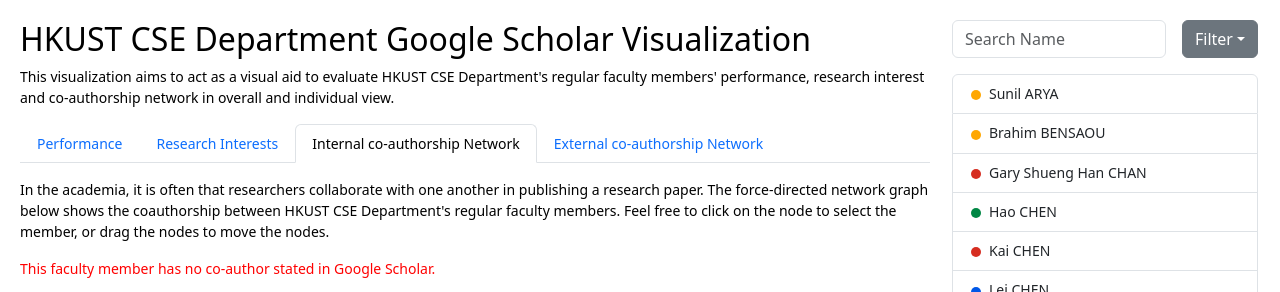
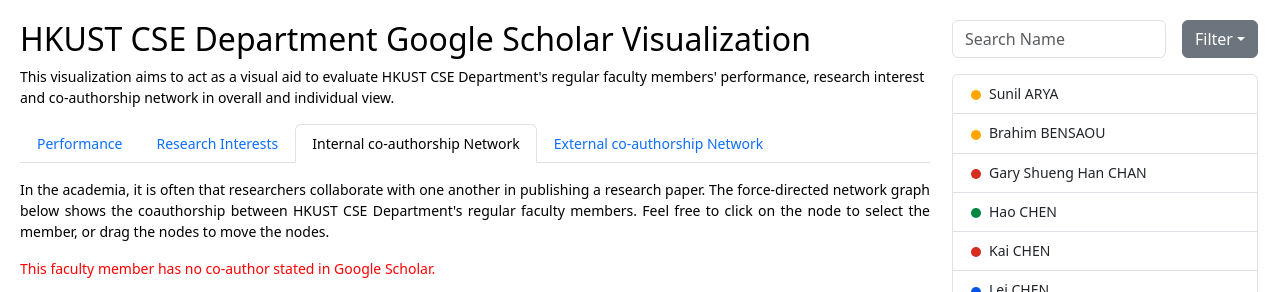
Before and after one commit to 4462Fall23-Grp4/COMP4462-Project, a React (Vite) app in the folder gs-vis-project/: page / in a window 1280 px wide. Both pictures are taken after a click on the tab "Internal co-authorship Network". Shown: the top 292 px of the page. Built offline with nearby package versions, Linux system fonts and the light colour scheme.

Commit message:
Justify text in coauthor network graph

```diff
--- a/gs-vis-project/src/components/IntraDeptNetworkGraph.jsx
+++ b/gs-vis-project/src/components/IntraDeptNetworkGraph.jsx
@@ -205,7 +205,7 @@
     <div>
       <Row>
         <Col>
-          <p>
+          <p style={{textAlign: "justify"}}>
             In the academia, it is often that researchers collaborate with one another in publishing a
             research paper. The force-directed network graph below shows the coauthorship between HKUST
             CSE Department&apos;s regular faculty members. Feel free to click on the node to select the
```
